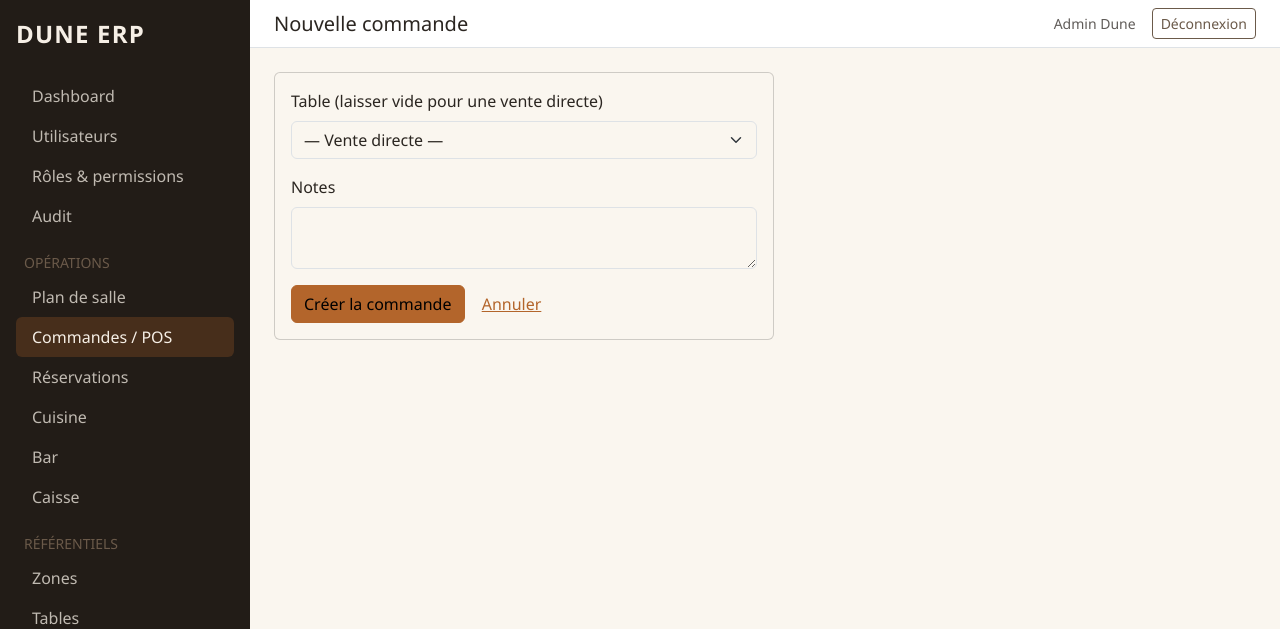
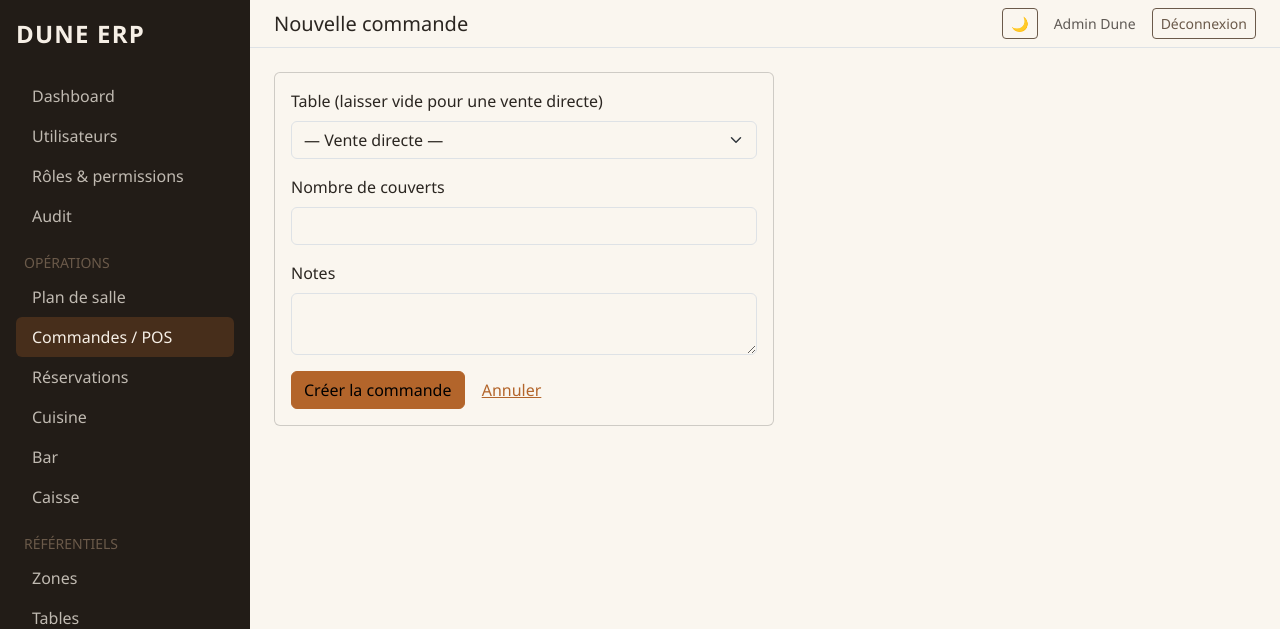
Before and after one commit to amineabk007/Dune_erp, a Laravel app: page /orders/create in a window 1280 px wide. Shown: the top 629 px of the page. Run offline with Laravel 12, Linux system fonts and the light colour scheme; a user stored in the database is signed in; data comes from the database, SQL or seed files in the repository; data that the repository does not hold is empty; style sheets or scripts are compiled from the project's sources; parts of the project's set-up code (start-up, migrations or seed data) failed here and were passed over; some libraries are stand-ins or nearby versions.

Commit message:
Phase 20: dark mode, order covers, TTC price display, redirect on send
- Header toggle switches the app between light/dark mode (Bootstrap 5.3
  color-mode variables), persisted per browser and applied before first
  paint to avoid a theme flash.
- Orders now record a number of covers, entered on creation (auto-filled
  from a reservation's guest count when converting one to an order) and
  surfaced as a "Couverts aujourd'hui" dashboard KPI.
- Product/OrderItem gained priceTtc()/unitPriceTtc()/lineTotalTtc()
  helpers; the POS catalogue, ticket and printed receipt now display the
  tax-inclusive menu price instead of the tax-exclusive stored price.
  The order's subtotal/tax/total breakdown is unchanged (was already
  correct) — only the per-line display was wrong.
- "Envoyer en cuisine/bar" now redirects to the floor plan instead of
  staying on the order screen.

Co-Authored-By: Claude Sonnet 5 <noreply@anthropic.com>
Claude-Session: https://claude.ai/code/session_01Y8kvBF9hQi7EtTp7xuwAYy

```diff
--- a/app/Http/Controllers/OrderController.php
+++ b/app/Http/Controllers/OrderController.php
@@ -56,7 +56,8 @@ class OrderController extends Controller implements HasMiddleware
                 $request->user(),
                 $request->input('table_id') ? (int) $request->input('table_id') : null,
                 $request->input('customer_id') ? (int) $request->input('customer_id') : null,
-                $request->input('notes')
+                $request->input('notes'),
+                $request->input('covers') ? (int) $request->input('covers') : null
             );
         } catch (DomainException $e) {
             return back()->withErrors(['table_id' => $e->getMessage()]);
--- a/app/Http/Requests/StoreOrderRequest.php
+++ b/app/Http/Requests/StoreOrderRequest.php
@@ -16,6 +16,7 @@ class StoreOrderRequest extends FormRequest
         return [
             'table_id' => ['nullable', 'exists:restaurant_tables,id'],
             'customer_id' => ['nullable', 'exists:customers,id'],
+            'covers' => ['nullable', 'integer', 'min:1', 'max:200'],
             'notes' => ['nullable', 'string', 'max:1000'],
         ];
     }
--- a/app/Models/Order.php
+++ b/app/Models/Order.php
@@ -11,7 +11,7 @@ class Order extends Model
     public const STATUSES = ['open', 'sent', 'preparing', 'ready', 'served', 'paid', 'cancelled'];
 
     protected $fillable = [
-        'order_number', 'table_id', 'customer_id', 'user_id', 'status',
+        'order_number', 'table_id', 'customer_id', 'covers', 'user_id', 'status',
         'subtotal', 'discount_amount', 'discount_reason', 'discount_by',
         'tax_amount', 'total', 'amount_paid', 'notes',
         'cancelled_at', 'cancelled_by', 'cancel_reason',
--- a/app/Models/OrderItem.php
+++ b/app/Models/OrderItem.php
@@ -39,4 +39,20 @@ class OrderItem extends Model
     {
         return $this->belongsTo(User::class, 'status_changed_by');
     }
+
+    /**
+     * The tax-inclusive price the customer actually pays — `unit_price`
+     * and `line_total` are stored tax-exclusive so the order's subtotal/
+     * tax/total breakdown stays consistent, but any customer-facing
+     * display (POS catalogue, ticket, receipt) must show the menu price.
+     */
+    public function unitPriceTtc(): float
+    {
+        return round((float) $this->unit_price * (1 + (float) $this->tax_rate / 100), 2);
+    }
+
+    public function lineTotalTtc(): float
+    {
+        return round((float) $this->line_total * (1 + (float) $this->tax_rate / 100), 2);
+    }
 }
--- a/app/Services/OrderService.php
+++ b/app/Services/OrderService.php
@@ -14,9 +14,9 @@ class OrderService
 {
     public function __construct(private readonly AuditService $audit) {}
 
-    public function createOrder(User $user, ?int $tableId, ?int $customerId, ?string $notes): Order
+    public function createOrder(User $user, ?int $tableId, ?int $customerId, ?string $notes, ?int $covers = null): Order
     {
-        return DB::transaction(function () use ($user, $tableId, $customerId, $notes) {
+        return DB::transaction(function () use ($user, $tableId, $customerId, $notes, $covers) {
             if ($tableId) {
                 $table = RestaurantTable::lockForUpdate()->findOrFail($tableId);
                 if (! in_array($table->status, ['available', 'reserved'], true)) {
@@ -27,6 +27,7 @@ class OrderService
             $order = Order::create([
                 'table_id' => $tableId,
                 'customer_id' => $customerId,
+                'covers' => $covers,
                 'user_id' => $user->id,
                 'status' => 'open',
                 'notes' => $notes,
--- a/app/Services/ReportService.php
+++ b/app/Services/ReportService.php
@@ -187,6 +187,10 @@ class ReportService
         $totalTables = RestaurantTable::where('status', '!=', 'inactive')->count();
         $occupiedTables = RestaurantTable::where('status', 'occupied')->count();
 
+        $todayCovers = (int) Order::whereDate('created_at', $today)
+            ->whereNotIn('status', ['cancelled'])
+            ->sum('covers');
+
         return [
             'today_revenue' => round($todayRevenue, 2),
             'open_orders' => $openOrders,
@@ -194,6 +198,7 @@ class ReportService
             'total_tables' => $totalTables,
             'low_stock_count' => $this->stock->lowStock()->count(),
             'cash_session' => $this->cashSessions->currentOpenSession(),
+            'today_covers' => $todayCovers,
         ];
     }
 }
--- a/app/Services/ReservationService.php
+++ b/app/Services/ReservationService.php
@@ -145,7 +145,7 @@ class ReservationService
         $table = $reservation->tables()->first();
 
         return DB::transaction(function () use ($reservation, $user, $table) {
-            $order = $this->orders->createOrder($user, $table?->id, $reservation->customer_id, null);
+            $order = $this->orders->createOrder($user, $table?->id, $reservation->customer_id, null, $reservation->guests);
 
             $reservation->update(['order_id' => $order->id]);
 
--- a/resources/views/layouts/app.blade.php
+++ b/resources/views/layouts/app.blade.php
@@ -5,6 +5,14 @@
     <meta name="viewport" content="width=device-width, initial-scale=1.0">
     <meta name="csrf-token" content="{{ csrf_token() }}">
     <title>{{ config('app.name', 'Dune ERP') }} @hasSection('title')&mdash; @yield('title')@endif</title>
+    <script>
+        // Applied before the stylesheet loads so the page never flashes the wrong theme.
+        (function () {
+            var stored = localStorage.getItem('dune-theme');
+            var theme = stored || 'light';
+            document.documentElement.setAttribute('data-bs-theme', theme);
+        })();
+    </script>
     @vite(['resources/scss/app.scss', 'resources/js/app.js'])
     @livewireStyles
     @stack('styles')
@@ -213,7 +221,7 @@
         </nav>
 
         <div class="flex-grow-1" style="min-width: 0;">
-            <header class="border-bottom bg-white">
+            <header class="border-bottom bg-body">
                 <div class="d-flex justify-content-between align-items-center px-4 py-2">
                     <div class="d-flex align-items-center gap-2">
                         <button type="button" class="btn btn-outline-secondary d-lg-none"
@@ -223,6 +231,9 @@
                         <h1 class="h5 mb-0">@yield('title', 'Dashboard')</h1>
                     </div>
                     <div class="d-flex align-items-center gap-3">
+                        <button type="button" id="dune-theme-toggle" class="btn btn-outline-secondary btn-sm" aria-label="Changer de thème">
+                            <span id="dune-theme-icon">🌙</span>
+                        </button>
                         <span class="text-muted small">
                             {{ auth()->user()->name }}
                             @foreach (auth()->user()->getRoleNames() as $roleName)
@@ -329,5 +340,25 @@
             });
         })();
     </script>
+    <script>
+        (function () {
+            const toggle = document.getElementById('dune-theme-toggle');
+            const icon = document.getElementById('dune-theme-icon');
+
+            function applyIcon(theme) {
+                icon.textContent = theme === 'dark' ? '☀️' : '🌙';
+            }
+
+            applyIcon(document.documentElement.getAttribute('data-bs-theme') || 'light');
+
+            toggle.addEventListener('click', function () {
+                const current = document.documentElement.getAttribute('data-bs-theme') || 'light';
+                const next = current === 'dark' ? 'light' : 'dark';
+                document.documentElement.setAttribute('data-bs-theme', next);
+                localStorage.setItem('dune-theme', next);
+                applyIcon(next);
+            });
+        })();
+    </script>
 </body>
 </html>
--- a/resources/views/orders/create.blade.php
+++ b/resources/views/orders/create.blade.php
@@ -21,6 +21,14 @@
                 </div>
 
                 <div class="mb-3">
+                    <label for="covers" class="form-label">Nombre de couverts</label>
+                    <input type="number" id="covers" name="covers" min="1" max="200"
+                           class="form-control @error('covers') is-invalid @enderror"
+                           value="{{ old('covers') }}">
+                    @error('covers') <div class="invalid-feedback">{{ $message }}</div> @enderror
+                </div>
+
+                <div class="mb-3">
                     <label for="notes" class="form-label">Notes</label>
                     <textarea id="notes" name="notes" class="form-control" rows="2">{{ old('notes') }}</textarea>
                 </div>
--- a/resources/views/receipts/order.blade.php
+++ b/resources/views/receipts/order.blade.php
@@ -16,7 +16,7 @@
         @foreach ($order->items->where('status', '!=', 'cancelled') as $item)
             <tr>
                 <td>{{ $item->quantity }} × {{ $item->product_name }}</td>
-                <td class="right">{{ number_format($item->line_total, 2) }}</td>
+                <td class="right">{{ number_format($item->lineTotalTtc(), 2) }}</td>
             </tr>
         @endforeach
     </table>
```
Also changed, not shown: app/Livewire/OrderBuilder.php (+5 -2 lines), app/Models/Product.php (+10 -0 lines), docs/ACCEPTANCE_CHECKLIST.md (+10 -0 lines), resources/views/dashboard/index.blade.php (+8 -0 lines), resources/views/livewire/order-builder.blade.php (+4 -4 lines), tests/Feature/OrderPosTest.php (+48 -0 lines), tests/Feature/ReportingTest.php (+12 -0 lines), README.md, database/migrations/2026_09_13_084229_add_covers_to_orders_table.php (added).
